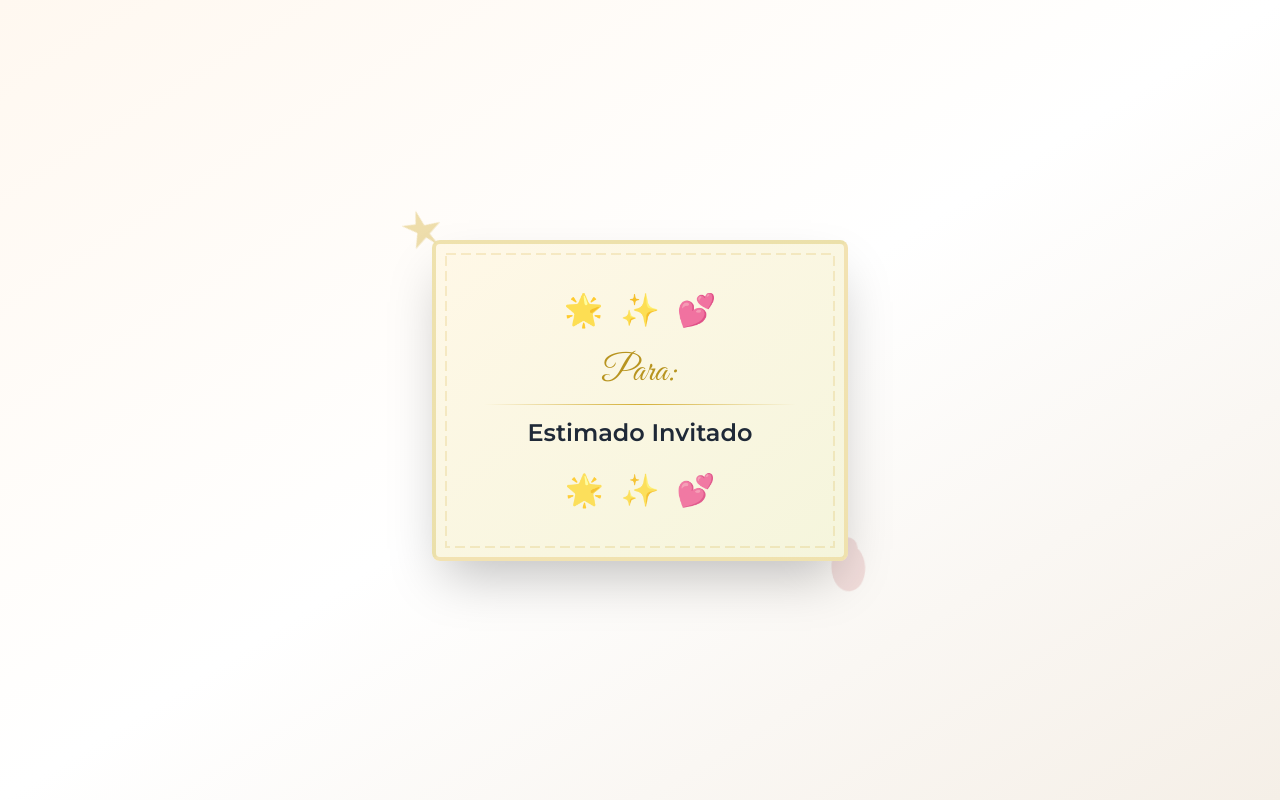
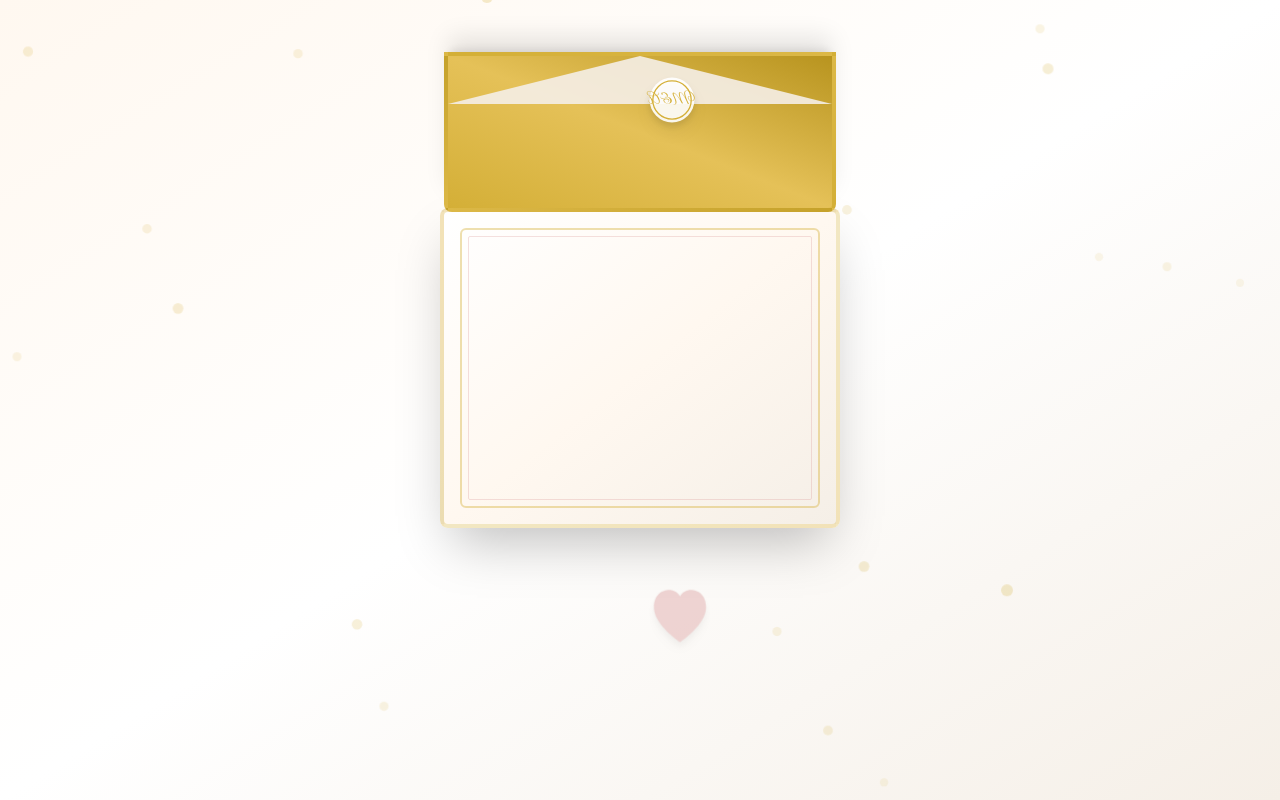
Before and after one commit to morenoaj/invitacion-boda-elegante, a Next.js app: page / in a window 1280 px wide. Built offline with nearby package versions, Linux system fonts and the light colour scheme.

Commit message:
Implement all four wedding invitation improvements
Co-authored-by: morenoaj <63484452+morenoaj@users.noreply.github.com>

```diff
--- a/components/EnvelopeAnimation.tsx
+++ b/components/EnvelopeAnimation.tsx
@@ -21,16 +21,16 @@ export default function EnvelopeAnimation({ guestName, onAnimationComplete }: En
       return;
     }
 
-    // Start opening animation after 4 seconds
+    // Start opening animation after 3 seconds
     const openTimer = setTimeout(() => {
       setIsOpening(true);
-    }, 4000);
+    }, 3000);
 
     // Complete animation and notify parent after opening
     const completeTimer = setTimeout(() => {
       setIsComplete(true);
       onAnimationComplete();
-    }, 6500); // 4s wait + 2.5s animation
+    }, 6000); // 3s wait + 3s animation
 
     return () => {
       clearTimeout(openTimer);
@@ -43,191 +43,212 @@ export default function EnvelopeAnimation({ guestName, onAnimationComplete }: En
   return (
     <AnimatePresence>
       <motion.div
-        className="fixed inset-0 z-[100] bg-gradient-to-br from-crema via-white to-crema-dark flex items-center justify-center"
+        className="fixed inset-0 z-[100] bg-gradient-to-br from-crema via-white to-crema-dark flex items-center justify-center overflow-hidden"
         initial={{ opacity: 1 }}
         exit={{ opacity: 0 }}
-        transition={{ duration: 1 }}
+        transition={{ duration: 1.5 }}
       >
-        <div className="relative w-full max-w-md px-4">
-          {/* Envelope Container */}
+        {/* Partículas flotantes de fondo */}
+        <div className="absolute inset-0 overflow-hidden">
+          {[...Array(20)].map((_, i) => (
             <motion.div
-            className="relative"
-            initial={{ scale: 0.8, opacity: 0 }}
-            animate={{ scale: 1, opacity: 1 }}
-            transition={{ duration: 0.8, ease: "easeOut" }}
-          >
-            {/* Decorative elements around envelope */}
+              key={i}
+              className="absolute w-2 h-2 bg-dorado/30 rounded-full"
+              style={{
+                left: `${Math.random() * 100}%`,
+                top: `${Math.random() * 100}%`,
+              }}
+              animate={{
+                y: [0, -30, 0],
+                opacity: [0.3, 0.8, 0.3],
+                scale: [1, 1.5, 1],
+              }}
+              transition={{
+                duration: 3 + Math.random() * 2,
+                repeat: Infinity,
+                delay: Math.random() * 2,
+              }}
+            />
+          ))}
+        </div>
+
+        <div className="relative w-full max-w-md px-6">
+          {/* Elementos decorativos alrededor del sobre */}
           <motion.div
-              className="absolute -top-8 -left-8 w-12 h-12 opacity-40"
+            className="absolute -top-16 left-1/2 transform -translate-x-1/2 w-24 h-24 opacity-40"
             animate={{
               rotate: [0, 360],
-                scale: [1, 1.1, 1]
+              scale: [1, 1.2, 1]
             }}
             transition={{
-                duration: 4,
+              duration: 6,
               repeat: Infinity,
               ease: "linear"
             }}
           >
-              <svg viewBox="0 0 100 100" className="fill-dorado">
+            <svg viewBox="0 0 100 100" className="fill-dorado drop-shadow-lg">
               <path d="M50,10 L55,40 L85,40 L60,58 L70,90 L50,72 L30,90 L40,58 L15,40 L45,40 Z"/>
             </svg>
           </motion.div>
 
+          {/* Corazón flotante */}
           <motion.div
-              className="absolute -bottom-8 -right-8 w-16 h-16 opacity-30"
+            className="absolute -bottom-16 left-1/2 transform -translate-x-1/2 w-20 h-20 opacity-40"
             animate={{
-                scale: [1, 1.2, 1],
-                rotate: [0, -10, 0]
+              scale: [1, 1.3, 1],
+              y: [0, -15, 0],
             }}
             transition={{
-                duration: 3,
+              duration: 2.5,
               repeat: Infinity,
               ease: "easeInOut"
             }}
           >
-              <svg viewBox="0 0 100 100" className="fill-rojo-suave">
-                <circle cx="50" cy="30" r="15"/>
-                <ellipse cx="50" cy="60" rx="25" ry="35"/>
+            <svg viewBox="0 0 100 100" className="fill-rojo-suave drop-shadow-lg">
+              <path d="M50,85 C50,85 20,65 20,45 C20,30 30,25 37.5,25 C42.5,25 47.5,27.5 50,32.5 C52.5,27.5 57.5,25 62.5,25 C70,25 80,30 80,45 C80,65 50,85 50,85 Z"/>
             </svg>
           </motion.div>
 
-            {/* Main Envelope */}
-            <div className="relative bg-gradient-to-br from-[#FFF8E7] to-[#F5F5DC] rounded-lg shadow-2xl overflow-hidden border-4 border-dorado/30">
-              {/* Envelope Body */}
-              <div className="relative p-8 md:p-12">
-                {/* Decorative border pattern */}
-                <div className="absolute inset-0 opacity-20">
-                  <svg className="w-full h-full" preserveAspectRatio="none">
-                    <rect x="10" y="10" width="calc(100% - 20px)" height="calc(100% - 20px)"
-                      fill="none" stroke="#D4AF37" strokeWidth="2" strokeDasharray="10,5"/>
-                  </svg>
-                </div>
+          {/* Contenedor del sobre */}
+          <motion.div
+            className="relative"
+            initial={{ scale: 0.5, opacity: 0, y: 50 }}
+            animate={{ scale: 1, opacity: 1, y: 0 }}
+            transition={{ duration: 1, ease: "easeOut" }}
+          >
+            {/* Sobre - Parte trasera */}
+            <motion.div
+              className="relative w-full h-80 bg-gradient-to-br from-white via-crema to-crema-dark rounded-lg shadow-2xl border-4 border-dorado/30"
+              style={{ perspective: "1000px" }}
+            >
+              {/* Decoración del sobre - Borde dorado */}
+              <div className="absolute inset-4 border-2 border-dorado/40 rounded-md"></div>
+              <div className="absolute inset-6 border border-rojo-suave/30 rounded-sm"></div>
 
-                {/* Content */}
-                <div className="relative z-10 text-center space-y-6">
-                  {/* Top decorative elements */}
+              {/* Nombre del invitado en el sobre */}
               <motion.div
-                    className="flex justify-center gap-4 mb-4"
+                className="absolute inset-0 flex flex-col items-center justify-center p-8"
+                initial={{ opacity: 0 }}
+                animate={{ opacity: isOpening ? 0 : 1 }}
+                transition={{ duration: 0.5 }}
+              >
+                <p className="font-montserrat text-xs tracking-widest text-dorado-dark mb-3">
+                  PARA
+                </p>
+                <div className="h-px w-32 bg-gradient-to-r from-transparent via-dorado to-transparent mb-4"></div>
+                <p className="font-great-vibes text-4xl text-dorado text-center leading-relaxed drop-shadow-md">
+                  {guestName}
+                </p>
+                <div className="h-px w-32 bg-gradient-to-r from-transparent via-dorado to-transparent mt-4"></div>
+                <motion.p
+                  className="font-montserrat text-xs tracking-wider text-gray-600 mt-6 italic"
+                  animate={{ opacity: [0.5, 1, 0.5] }}
+                  transition={{ duration: 2, repeat: Infinity }}
+                >
+                  Abriendo invitación...
+                </motion.p>
+              </motion.div>
+
+              {/* Tapa del sobre - Animación de apertura */}
+              <motion.div
+                className="absolute top-0 left-0 right-0 h-40 bg-gradient-to-br from-dorado via-dorado-light to-dorado-dark rounded-t-lg shadow-xl border-4 border-dorado/50"
+                style={{
+                  transformOrigin: "top center",
+                  zIndex: 10,
+                }}
                 animate={{
-                      scale: [1, 1.1, 1],
-                      opacity: [0.6, 1, 0.6]
+                  rotateX: isOpening ? -180 : 0,
                 }}
                 transition={{
                   duration: 2,
-                      repeat: Infinity,
-                      ease: "easeInOut"
+                  ease: "easeInOut",
                 }}
               >
-                    <span className="text-3xl">🌟</span>
-                    <span className="text-3xl">✨</span>
-                    <span className="text-3xl">💕</span>
+                {/* Triángulo decorativo de la tapa */}
+                <svg
+                  className="absolute bottom-0 left-0 right-0 w-full h-12"
+                  viewBox="0 0 100 20"
+                  preserveAspectRatio="none"
+                >
+                  <polygon
+                    points="0,0 50,20 100,0"
+                    className="fill-crema-dark opacity-90"
+                  />
+                </svg>
+
+                {/* Sello decorativo */}
+                <motion.div
+                  className="absolute top-1/2 left-1/2 transform -translate-x-1/2 -translate-y-1/2 w-16 h-16"
+                  animate={{ rotate: isOpening ? 180 : 0 }}
+                  transition={{ duration: 2 }}
+                >
+                  <svg viewBox="0 0 100 100" className="drop-shadow-lg">
+                    <circle cx="50" cy="50" r="35" fill="white" opacity="0.9"/>
+                    <circle cx="50" cy="50" r="30" fill="none" stroke="#D4AF37" strokeWidth="2"/>
+                    <text
+                      x="50"
+                      y="55"
+                      textAnchor="middle"
+                      className="font-great-vibes text-2xl fill-dorado"
+                      style={{ fontSize: "24px" }}
+                    >
+                      M & A
+                    </text>
+                  </svg>
+                </motion.div>
               </motion.div>
 
-                  {/* "Para:" text */}
-                  <div>
-                    <p className="font-great-vibes text-3xl md:text-4xl text-dorado-dark mb-2">
-                      Para:
-                    </p>
-                    <div className="h-px bg-gradient-to-r from-transparent via-dorado to-transparent my-3"></div>
-                    <p className="font-montserrat text-xl md:text-2xl text-gray-800 font-semibold px-4 leading-relaxed">
-                      {guestName}
-                    </p>
-                  </div>
+              {/* Brillo al abrir */}
+              {isOpening && (
+                <motion.div
+                  className="absolute inset-0 bg-gradient-to-t from-transparent via-dorado/30 to-transparent rounded-lg"
+                  initial={{ opacity: 0, y: "100%" }}
+                  animate={{ opacity: [0, 1, 0], y: "-100%" }}
+                  transition={{ duration: 1.5, ease: "easeOut" }}
+                />
+              )}
+            </motion.div>
 
-                  {/* Bottom decorative elements */}
+            {/* Confeti al abrir */}
+            {isOpening && (
+              <div className="absolute inset-0 pointer-events-none">
+                {[...Array(30)].map((_, i) => (
                   <motion.div
-                    className="flex justify-center gap-4 mt-4"
+                    key={i}
+                    className="absolute w-2 h-2 rounded-full"
+                    style={{
+                      left: "50%",
+                      top: "30%",
+                      backgroundColor: i % 3 === 0 ? '#D4AF37' : i % 3 === 1 ? '#D99999' : '#FFF8F0',
+                    }}
+                    initial={{ opacity: 1, scale: 0 }}
                     animate={{
-                      scale: [1, 1.1, 1],
-                      opacity: [0.6, 1, 0.6]
+                      opacity: [1, 1, 0],
+                      scale: [0, 1, 0.5],
+                      x: (Math.random() - 0.5) * 400,
+                      y: [0, -100, -200],
+                      rotate: Math.random() * 360,
                     }}
                     transition={{
                       duration: 2,
-                      repeat: Infinity,
-                      ease: "easeInOut",
-                      delay: 1
+                      delay: Math.random() * 0.3,
+                      ease: "easeOut",
                     }}
-                  >
-                    <span className="text-3xl">🌟</span>
-                    <span className="text-3xl">✨</span>
-                    <span className="text-3xl">💕</span>
-                  </motion.div>
+                  />
+                ))}
               </div>
-              </div>
-
-              {/* Envelope Flap - animates when opening */}
-              <motion.div
-                className="absolute inset-x-0 top-0 h-full origin-top"
-                style={{
-                  background: 'linear-gradient(135deg, #E5C158 0%, #D4AF37 50%, #B8941F 100%)',
-                  clipPath: 'polygon(0 0, 100% 0, 50% 40%)',
-                }}
-                animate={{
-                  rotateX: isOpening ? -180 : 0,
-                  opacity: isOpening ? 0 : 0.95,
-                }}
-                transition={{
-                  duration: 1.5,
-                  ease: "easeOut"
-                }}
-              >
-                {/* Wax seal decoration */}
-                <motion.div
-                  className="absolute top-[35%] left-1/2 transform -translate-x-1/2 -translate-y-1/2"
-                  animate={{
-                    scale: isOpening ? 0 : 1,
-                    opacity: isOpening ? 0 : 1,
-                  }}
-                  transition={{
-                    duration: 0.5,
-                  }}
-                >
-                  <div className="w-16 h-16 rounded-full bg-rojo-suave border-4 border-rojo-suave-dark flex items-center justify-center shadow-lg">
-                    <svg viewBox="0 0 100 100" className="w-10 h-10 fill-white">
-                      <circle cx="50" cy="35" r="12"/>
-                      <ellipse cx="50" cy="60" rx="20" ry="28"/>
-                      <path d="M30,50 Q25,65 50,75 Q75,65 70,50" fill="#FFD4D4"/>
-                    </svg>
-                  </div>
-                </motion.div>
+            )}
           </motion.div>
 
-              {/* Invitation card sliding out */}
-              <motion.div
-                className="absolute inset-0 bg-white rounded-lg shadow-xl m-2"
-                initial={{ y: 0 }}
-                animate={{
-                  y: isOpening ? -400 : 0,
-                  opacity: isOpening ? 0 : 0,
-                }}
-                transition={{
-                  duration: 1.5,
-                  delay: 0.5,
-                  ease: "easeOut"
-                }}
-              />
-            </div>
-
-            {/* Shimmer effect on envelope when closed */}
-            {!isOpening && (
-              <motion.div
-                className="absolute inset-0 rounded-lg"
-                style={{
-                  background: 'linear-gradient(90deg, transparent, rgba(212, 175, 55, 0.3), transparent)',
-                  backgroundSize: '200% 100%',
-                }}
-                animate={{
-                  backgroundPosition: ['0% 0%', '200% 0%'],
-                }}
-                transition={{
-                  duration: 3,
-                  repeat: Infinity,
-                  ease: "linear"
-                }}
-              />
-            )}
-          </motion.div>
+          {/* Texto inferior */}
+          <motion.p
+            className="text-center mt-8 font-great-vibes text-2xl text-dorado drop-shadow-md"
+            initial={{ opacity: 0 }}
+            animate={{ opacity: [0, 1, 1, 0] }}
+            transition={{ duration: 5, times: [0, 0.2, 0.8, 1] }}
+          >
+            Te invitamos a celebrar con nosotros
+          </motion.p>
         </div>
       </motion.div>
     </AnimatePresence>
```
Also changed, not shown: app/page.tsx (+53 -19 lines). Lines whose indentation alone changed are shown as unchanged.
